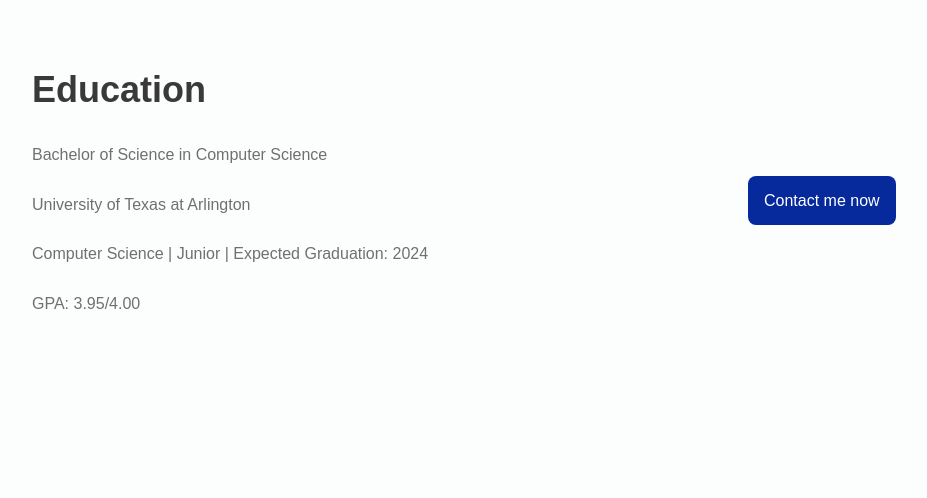
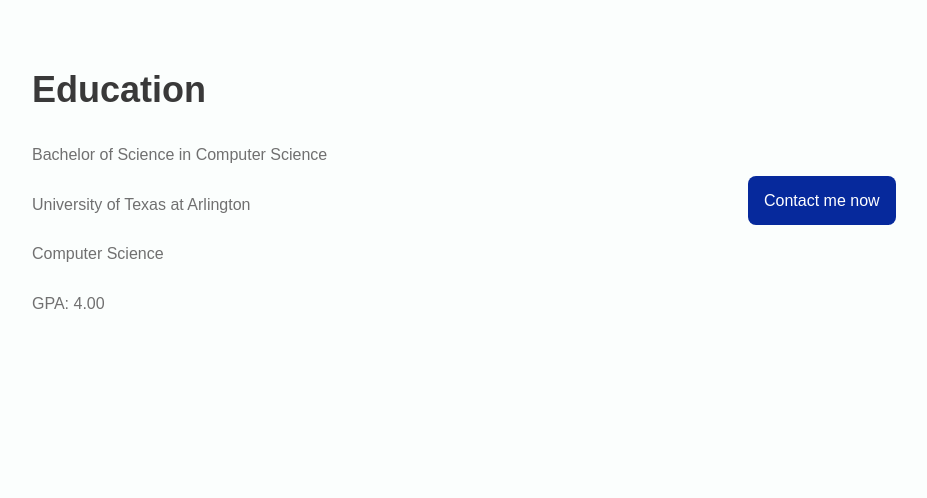
Before and after one commit to dondangp/Official-Portfolio, a plain HTML site: page index.html in a window 1280 px wide. Shown: the part 2891-3389 px from the top of the page, without its empty margins (128-1055 px from the left). Drawn offline with nearby package versions, Linux system fonts and the light colour scheme.

Commit message:
Update index.html

```diff
--- a/index.html
+++ b/index.html
@@ -413,8 +413,8 @@
                         <h2 class="section-title contact__initial">Education</h2>
                         <p class="contact__description">Bachelor of Science in Computer Science</p>
                         <p class="contact__description">University of Texas at Arlington</p>
-                        <p class="contact__description">Computer Science | Junior | Expected Graduation: 2024</p>
-                        <p class="contact__description">GPA: 3.95/4.00</p>
+                        <p class="contact__description">Computer Science</p>
+                        <p class="contact__description">GPA: 4.00</p>
                     </div>
 
                     <div class="contact__button">
```
